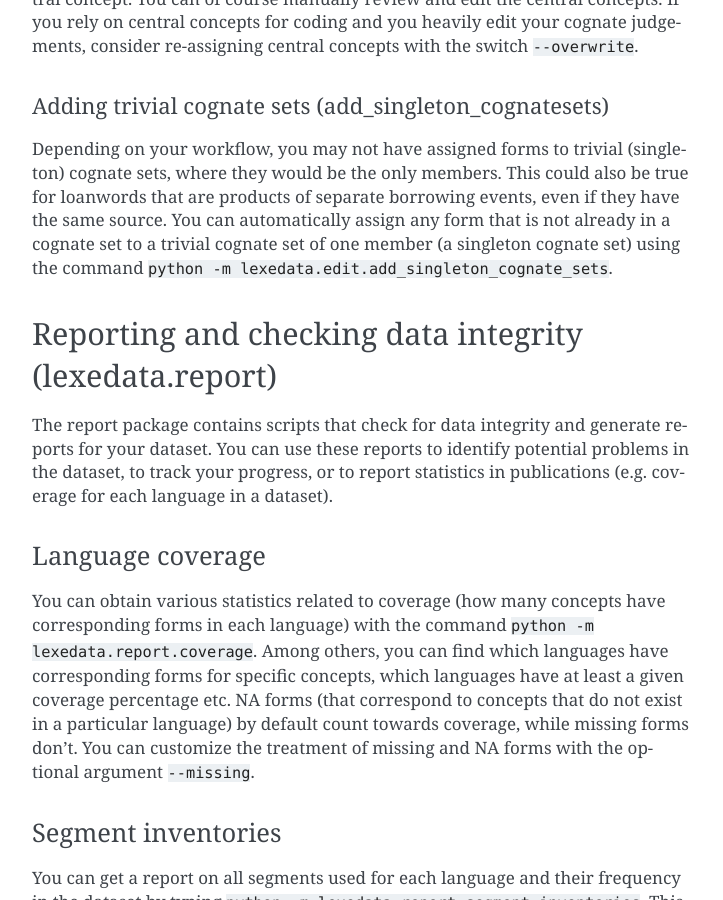
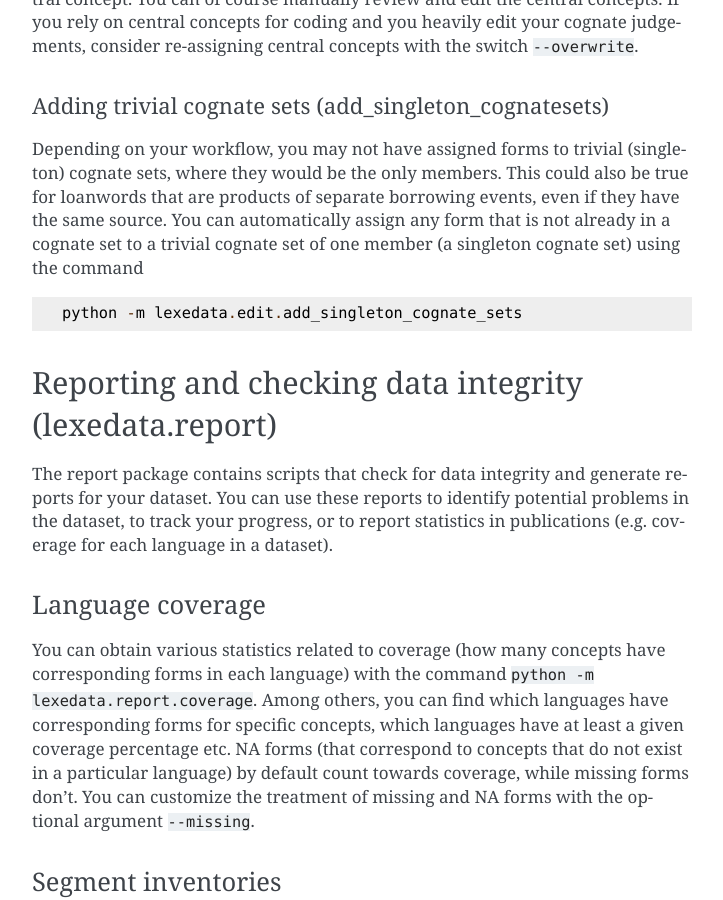
Before and after one commit to lexedata/lexedata, a Sphinx documentation site: the page built from docs/Manual.md, in a window 1280 px wide and 900 px high, scrolled down 8527 px. Shown: the whole window, without its empty margins (388-1111 px from the left). Built offline with Sphinx 7.4.7, drawn with Linux system fonts in a browser that asks for light colours.

Commit message:
Fix cross reference

````diff
--- a/docs/Manual.md
+++ b/docs/Manual.md
@@ -136,7 +136,10 @@
 
 #### Adding trivial cognate sets (add_singleton_cognatesets)
 
-Depending on your workflow, you may not have assigned forms to trivial (singleton) cognate sets, where they would be the only members. This could also be true for loanwords that are products of separate borrowing events, even if they have the same source. You can automatically assign any form that is not already in a cognate set to a trivial cognate set of one member (a singleton cognate set) using the command  `python -m lexedata.edit.add_singleton_cognate_sets`.
+Depending on your workflow, you may not have assigned forms to trivial (singleton) cognate sets, where they would be the only members. This could also be true for loanwords that are products of separate borrowing events, even if they have the same source. You can automatically assign any form that is not already in a cognate set to a trivial cognate set of one member (a singleton cognate set) using the command
+```
+python -m lexedata.edit.add_singleton_cognate_sets
+```
 
 
 ## Reporting and checking data integrity (lexedata.report)
@@ -202,7 +205,7 @@
 python -m lexedata.exporter.cognates FILENAME.xlsx
 ```
 The cognate matrix will be written to an excel file with the specified name.
-There are optional arguments to sort the languages and the cognate sets in this table, as well as to assign any forms not currently in a cognate set to automatic singleton cognate sets (see command help for more information; see also: [lexedata.edit.add_singleton_cognatesets](#adding-trivial-cognate-sets-add_singleton_cognatesets)).
+There are optional arguments to sort the languages and the cognate sets in this table, as well as to assign any forms not currently in a cognate set to automatic singleton cognate sets (see command help for more information; see also: [lexedata.edit.add_singleton_cognatesets](#adding-trivial-cognate-sets-add-singleton-cognatesets)).
 
 You can open and edit the cognate matrix in the spreadsheet editor of your
 choice. You can update cognate sets, cognate judgements and associated metadata
````
